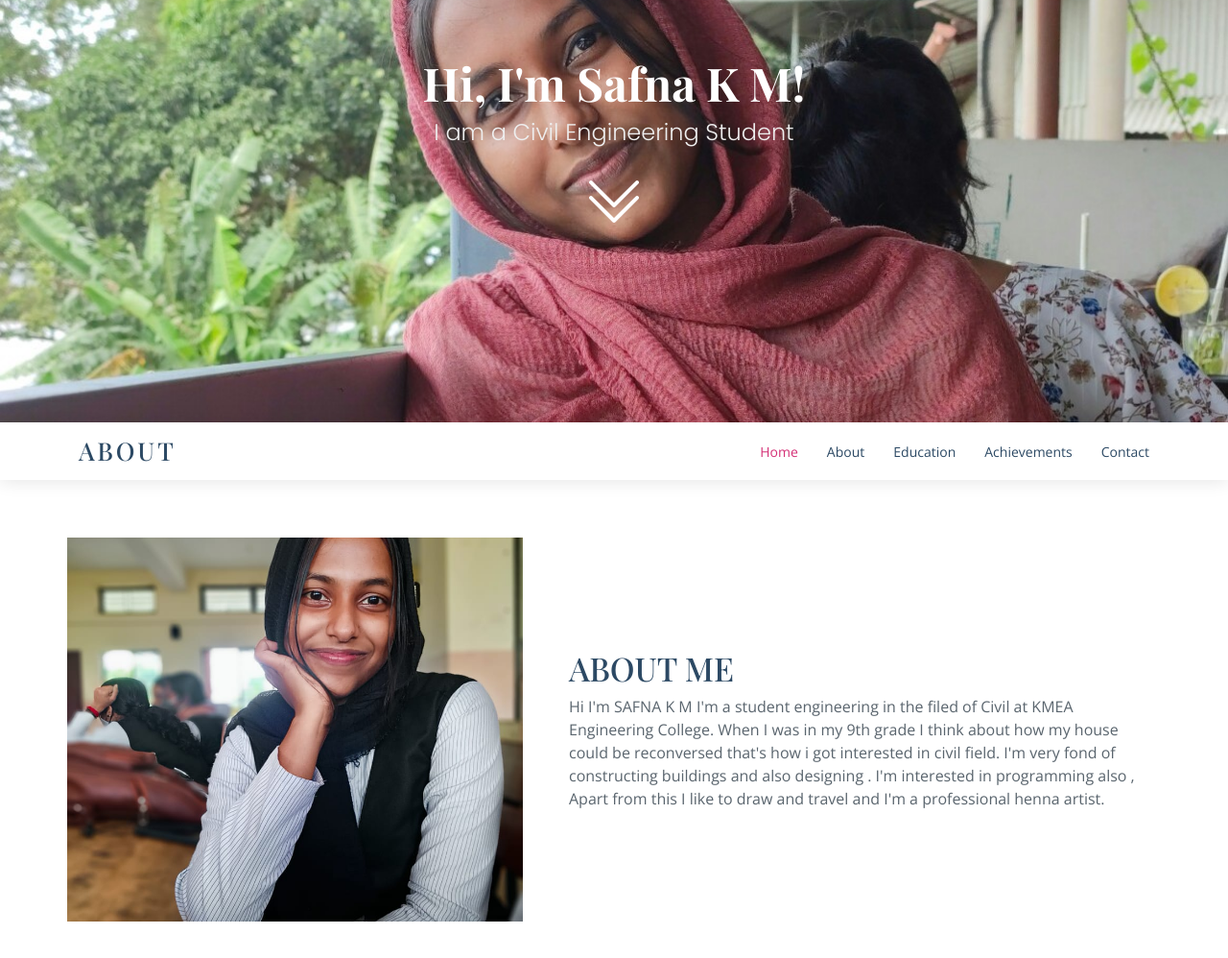
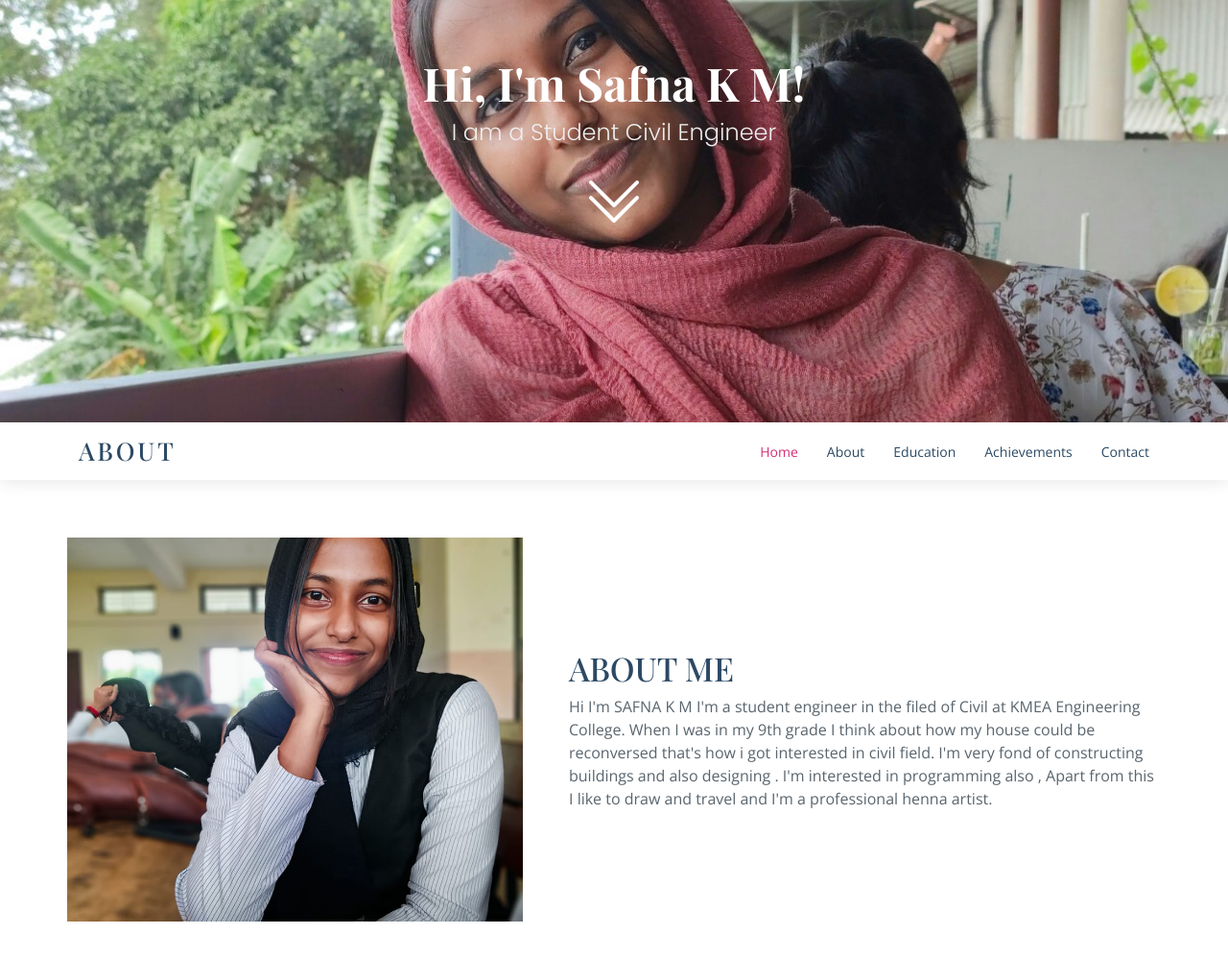
Before and after one commit to safna1/safna, a plain HTML site: page index.html in a window 1280 px wide. Shown: the part 160-1158 px from the top of the page at 96% size. Drawn offline with nearby package versions, Linux system fonts and the light colour scheme; a web font is replaced by a local one.

Commit message:
Update index.html

```diff
--- a/index.html
+++ b/index.html
@@ -33,7 +33,7 @@
   <!-- ======= Hero Section ======= -->
   <section id="hero" class="d-flex flex-column align-items-center justify-content-center">
     <h1>Hi, I'm Safna K M!</h1>
-    <h2>I am a Civil Engineering Student</h2>
+    <h2>I am a Student Civil Engineer</h2>
     <a href="#about" class="btn-get-started scrollto"><i class="bi bi-chevron-double-down"></i></a>
   </section><!-- End Hero -->
 
@@ -76,7 +76,7 @@
               <h3>ABOUT ME</h3>
               <p>
                   Hi I'm SAFNA K M
-                  I'm a student engineering in the filed of Civil at KMEA Engineering College.
+                  I'm a student engineer in the filed of Civil at KMEA Engineering College.
                   When I was in my 9th grade I think about how my house could be reconversed that's how i got interested in civil field.
                   I'm very fond of constructing buildings and also designing .
                   I'm interested in programming also ,
```
